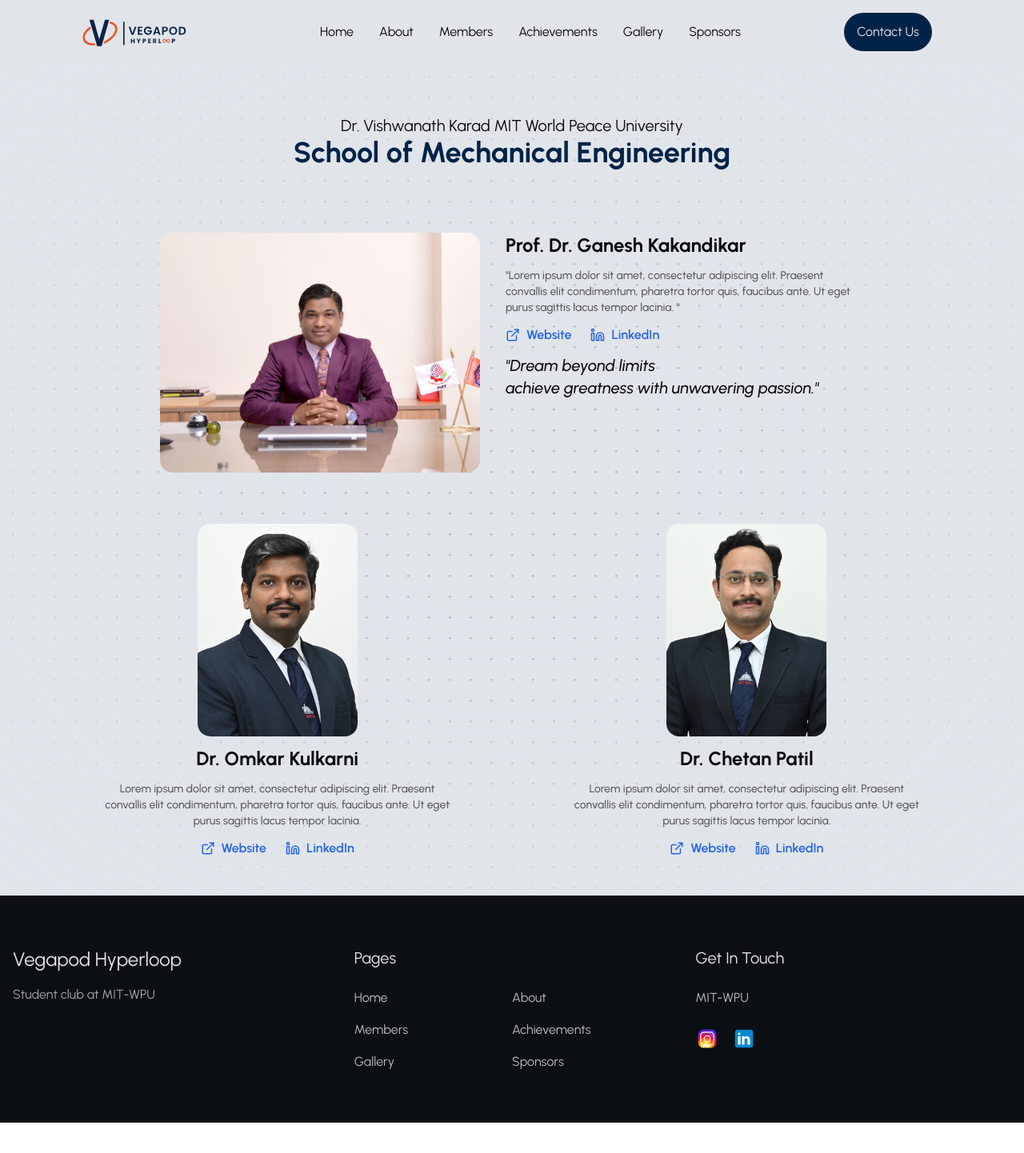
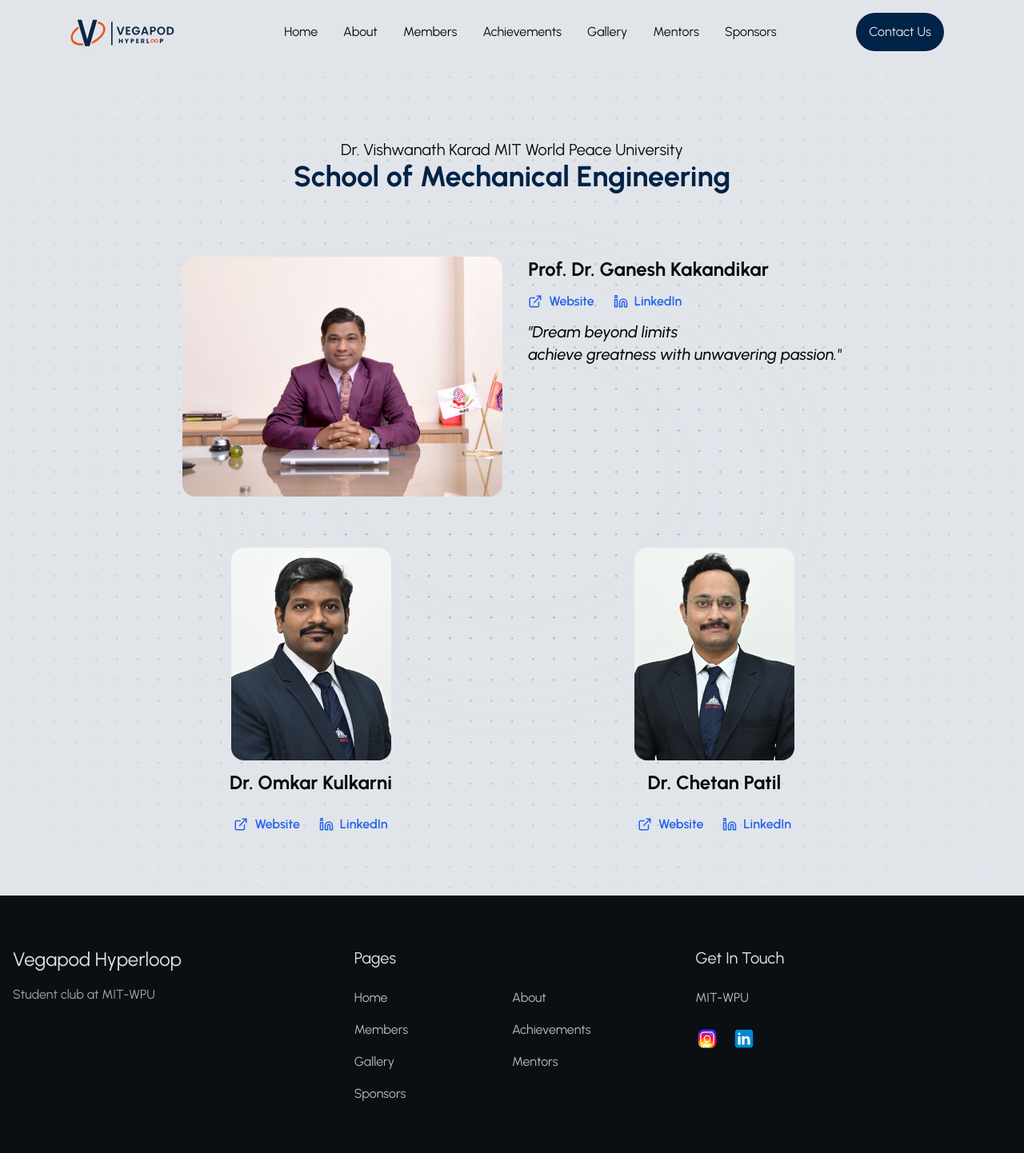
Before and after one commit to TanmayGadge/vegapod-website, a Next.js app: page /mentors in a window 1280 px wide. Shown: the whole page at 80% size. Before the commit the page ends 1404 px from the top, so only its background shows below. Built offline with nearby package versions, Linux system fonts and the light colour scheme; a web font is replaced by a local one.

Commit message:
mentors page

```diff
--- a/src/app/(layout)/mentors/page.jsx
+++ b/src/app/(layout)/mentors/page.jsx
@@ -37,11 +37,11 @@
               <h1 className="text-2xl  font-bold ">
                 Prof. Dr. Ganesh Kakandikar
               </h1>
-              <p className="font-medium max-w-md text-sm text-black/60">
+              {/* <p className="font-medium max-w-md text-sm text-black/60">
                 "Lorem ipsum dolor sit amet, consectetur adipiscing elit.
                 Praesent convallis elit condimentum, pharetra tortor quis,
                 faucibus ante. Ut eget purus sagittis lacus tempor lacinia. "
-              </p>
+              </p> */}
 
               <div className="flex gap-6 font-semibold justify-center md:justify-start">
                 <Link
@@ -81,9 +81,9 @@
               image={"/omkar-kulkarni.jpg"}
               name={"Dr. Omkar Kulkarni"}
               website={"https://sites.google.com/site/omkarkul9/home"}
-              role={
-                "Lorem ipsum dolor sit amet, consectetur adipiscing elit. Praesent convallis elit condimentum, pharetra tortor quis, faucibus ante. Ut eget purus sagittis lacus tempor lacinia."
-              }
+              // role={
+              //   "Lorem ipsum dolor sit amet, consectetur adipiscing elit. Praesent convallis elit condimentum, pharetra tortor quis, faucibus ante. Ut eget purus sagittis lacus tempor lacinia."
+              // }
               linkedIn={
                 "https://www.linkedin.com/in/omkar-kulkarni9/?originalSubdomain=in"
               }
@@ -92,9 +92,9 @@
               image={"/chetan-patil.jpg"}
               name={"Dr. Chetan Patil"}
               website={"https://kakandikar.in/"}
-              role={
-                "Lorem ipsum dolor sit amet, consectetur adipiscing elit. Praesent convallis elit condimentum, pharetra tortor quis, faucibus ante. Ut eget purus sagittis lacus tempor lacinia."
-              }
+              // role={
+              //   "Lorem ipsum dolor sit amet, consectetur adipiscing elit. Praesent convallis elit condimentum, pharetra tortor quis, faucibus ante. Ut eget purus sagittis lacus tempor lacinia."
+              // }
               linkedIn={
                 "https://www.linkedin.com/in/chetan-patil-a82b1558/?originalSubdomain=in"
               }
--- a/src/app/layout.jsx
+++ b/src/app/layout.jsx
@@ -27,6 +27,7 @@
     { title: "Achievements", href: "/achievements", id: 4 },
     // { title: "Contact", href: "/contact", id: 5 },
     { title: "Gallery", href: "/gallery", id: 6 },
+    {title: "Mentors", href: "/mentors", id: 7},
     // { title: "Crowd Funding", href: "/crowd-funding", id: 7 },
     { title: "Sponsors", href: "/sponsors", id: 8 },
   ];
@@ -73,45 +74,6 @@
         />
       </Head>
       <body className={`antialiased`}>
-        {/* {renderCont ? (
-          <div className="fixed top-0 h-screen w-screen">
-            {renderCur &&
-             <div className="absolute z-40 top-0 h-screen w-screen flex " onClick={()=>{
-                setIsRevealed(true);
-                setTimeout(()=>{
-                  setRenderCur(false)
-                }, 3000)
-             }}>
-                <div className={`w-1/2  bg-cover h-full  ${isRevealed? "translate-x-[-100%]": ""} transition-transform`}
-                style={{
-                  transitionDuration: '3000ms',
-                  backgroundImage: "url('/curtain-1.jpeg')",
-                  transitionTimingFunction: cubicBezier(0.95, 0.05, 0.795, 0.035)
-
-
-                  // transitionDelay:
-                }}
-                >
-
-                </div>
-                <div className={`w-1/2 bg-cover  h-full ${isRevealed? "translate-x-[100%]": ""} transition-transform `}
-                style={{
-                  transitionDuration: '3000ms',
-                  backgroundImage: "url('/curtain-2.jpeg')",
-                  transitionTimingFunction: cubicBezier(0.95, 0.05, 0.795, 0.035)
-                }}
-                >
-
-                </div>
-              </div>}
-
-            <div className="absolute z-30 h-screen w-screen top-0 bg-red-400" onClick={()=>{
-              setRenderCont(false)
-            }}>
-              <Mhale />
-            </div>
-          </div>
-        ) : <Navbar pages={pages} />} */}
 
         <Navbar pages={pages} />
         <main className="mt-20 ">{children}</main>
```
